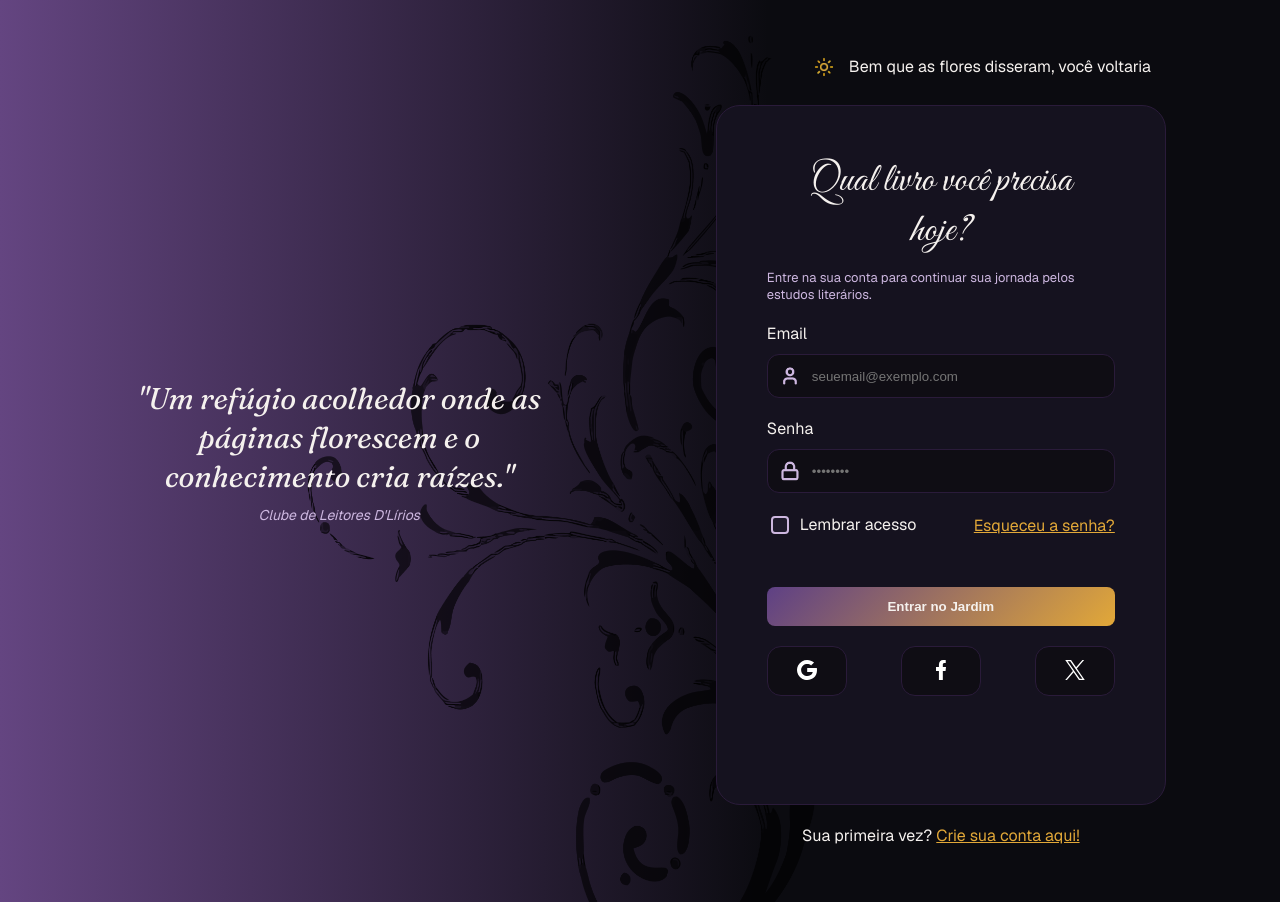
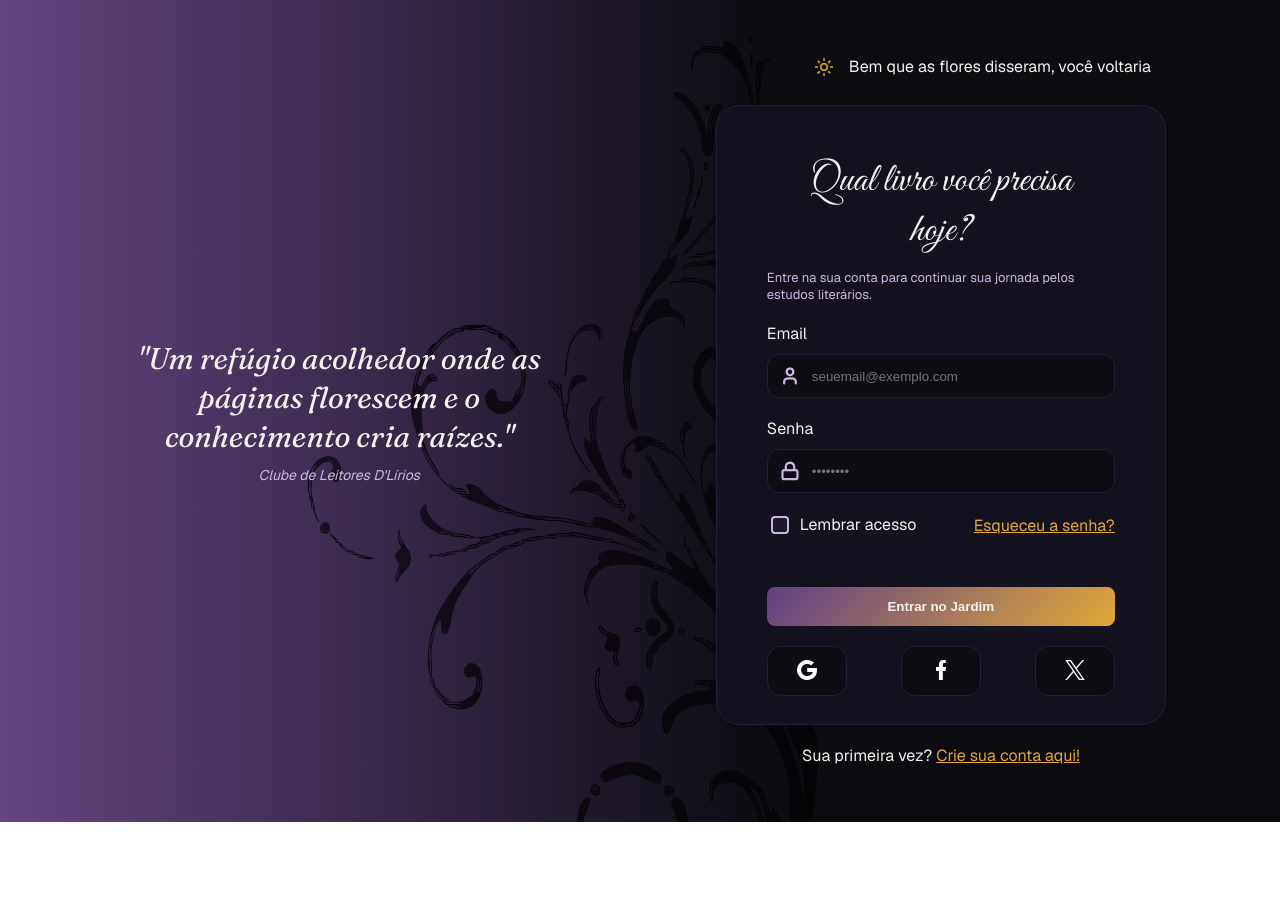
Before and after one commit to grazlacerd/projeto_integrador, a React app in the folder front end/app/: page / in a window 1280 px wide. After the commit the page ends 822 px from the top, so only its background shows below. Built offline with nearby package versions, Linux system fonts and the light colour scheme; the HTML template or start-up script is replaced by a standard one.

Commit message:
Restore and update login.css styles

```diff
--- a/front end/app/src/pages/login/login.css
+++ b/front end/app/src/pages/login/login.css
@@ -103,7 +103,7 @@ figcaption {
   border: 1px solid #2A1B3A;
   width: 450px;
   max-width: 100%;
-  height: 700px;
+  height: 620px;
   padding: 50px;
   border-radius: 24px;
 }
```
